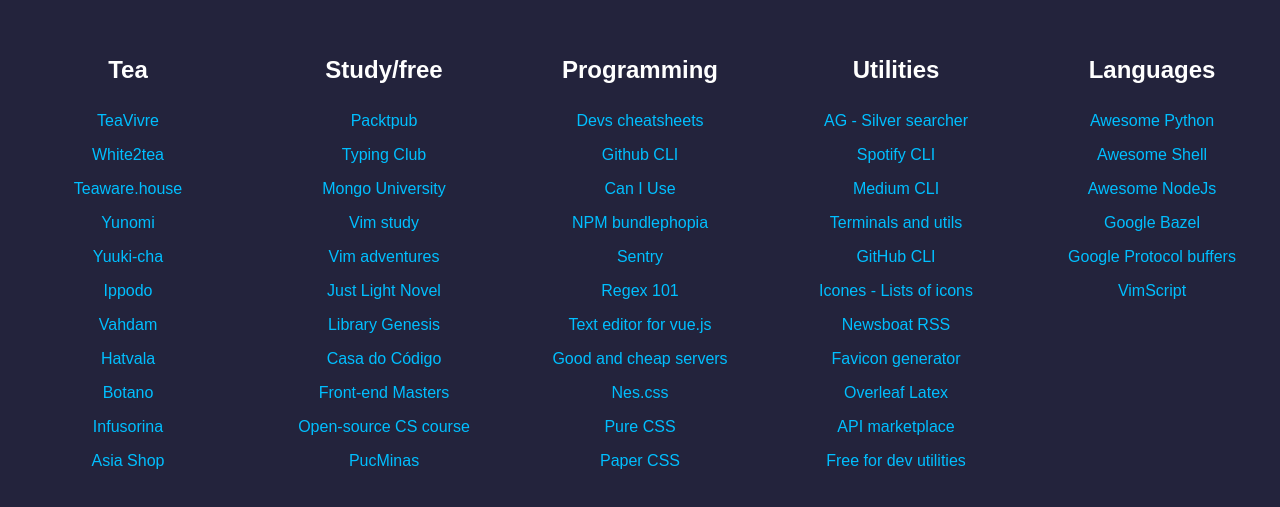
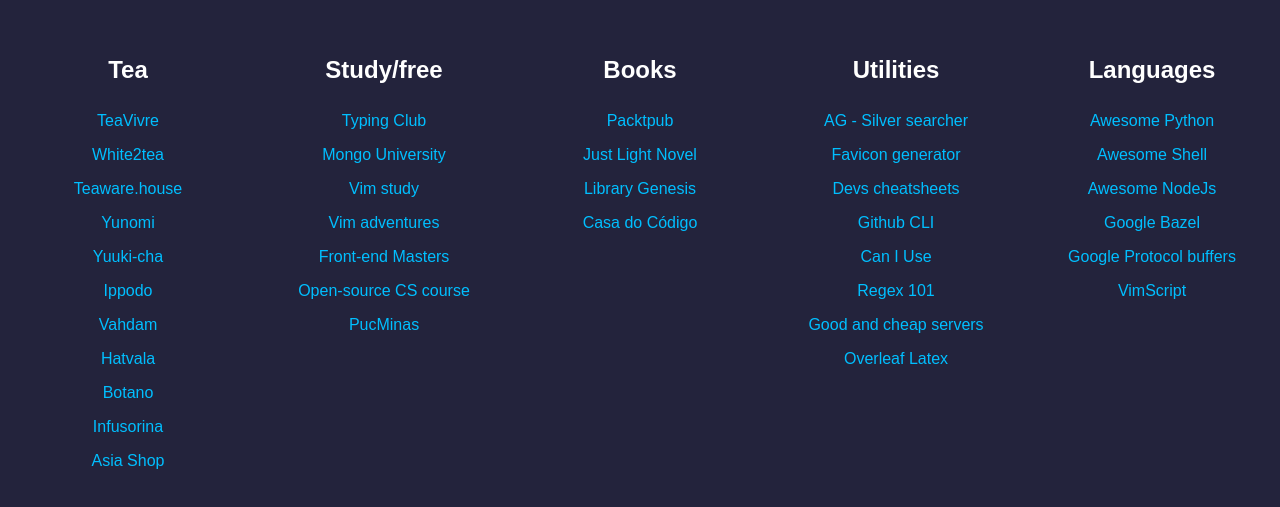
Before and after one commit to bosifullstack/startpage, a Svelte app: page / in a window 1280 px wide. Shown: the part 143-650 px from the top of the page. Built offline with nearby package versions, Linux system fonts and the light colour scheme.

Commit message:
Change categories and delete old links

```diff
--- /dev/null
+++ b/data/books.json
@@ -0,0 +1,18 @@
+[
+  {
+    "url": "https://subscription.packtpub.com/",
+    "name": "Packtpub"
+  },
+  {
+    "url": "https://justlightnovels.com/?__cf_chl_jschl_tk__=9e8283bd37d16c867ddf55e95e894b48f58d2085-1613502967-0-Af2rae82_oaczQlWd_Q6Iox7Mzca23yspwxlq0qtJYeqTD2D_3Jczx9TcOTwb-q2SgYmG9Ry0UO5JDxS1b49Rx6kHTr7sqfb9wDUYzah4mRZY111JdF0GMveP68IesisAvTpMQgNptrxDVAkabVmaQV_vaMsDmUpdSJMW_NMDQQlTG5Pd-ewvNmS-TG8U4PGdilcmsVG_V5D4yzYvnoBeGWOX410ZQ9XM7WBJ8StBn2he6oKL-9x6pvo63U_JjVfoTjUa5yBbsf7_wjykFH4KpMFe9Sad0eg9X9IIHpFJ8diVIctmz8JeHeaPI2yCUHXkQ",
+    "name": "Just Light Novel"
+  },
+  {
+    "url": "http://libgen.is/",
+    "name": "Library Genesis"
+  },
+  {
+    "url": "https://www.casadocodigo.com.br/",
+    "name": "Casa do Código"
+  }
+]
--- a/data/programming.json
+++ /dev/null
@@ -1,46 +0,0 @@
-[
-  {
-    "url": "https://devhints.io/",
-    "name": "Devs cheatsheets"
-  },
-  {
-    "url": "https://hub.github.com/",
-    "name": "Github CLI"
-  },
-  {
-    "url": "https://caniuse.com/",
-    "name": "Can I Use"
-  },
-  {
-    "url": "https://bundlephobia.com/",
-    "name": "NPM bundlephopia"
-  },
-  {
-    "url": "https://sentry.io/welcome/",
-    "name": "Sentry"
-  },
-  {
-    "url": "https://regex101.com/",
-    "name": "Regex 101"
-  },
-  {
-    "url": "https://tiptap.scrumpy.io/",
-    "name": "Text editor for vue.js"
-  },
-  {
-    "url": "https://contabo.com/?show=vps",
-    "name": "Good and cheap servers"
-  },
-  {
-    "url": "https://nostalgic-css.github.io/NES.css/",
-    "name": "Nes.css"
-  },
-  {
-    "url": "https://purecss.io/",
-    "name": "Pure CSS"
-  },
-  {
-    "url": "https://www.getpapercss.com/",
-    "name": "Paper CSS"
-  }
-]
--- a/data/study.json
+++ b/data/study.json
@@ -1,8 +1,4 @@
 [
-  {
-    "url": "https://subscription.packtpub.com/",
-    "name": "Packtpub"
-  },
   {
     "url": "https://www.typingclub.com/",
     "name": "Typing Club"
@@ -19,19 +15,7 @@
     "url": "https://vim-adventures.com/",
     "name": "Vim adventures"
   },
-  {
-    "url": "https://justlightnovels.com/?__cf_chl_jschl_tk__=9e8283bd37d16c867ddf55e95e894b48f58d2085-1613502967-0-Af2rae82_oaczQlWd_Q6Iox7Mzca23yspwxlq0qtJYeqTD2D_3Jczx9TcOTwb-q2SgYmG9Ry0UO5JDxS1b49Rx6kHTr7sqfb9wDUYzah4mRZY111JdF0GMveP68IesisAvTpMQgNptrxDVAkabVmaQV_vaMsDmUpdSJMW_NMDQQlTG5Pd-ewvNmS-TG8U4PGdilcmsVG_V5D4yzYvnoBeGWOX410ZQ9XM7WBJ8StBn2he6oKL-9x6pvo63U_JjVfoTjUa5yBbsf7_wjykFH4KpMFe9Sad0eg9X9IIHpFJ8diVIctmz8JeHeaPI2yCUHXkQ",
-    "name": "Just Light Novel"
-  },
-  {
-    "url": "http://libgen.is/",
-    "name": "Library Genesis"
-  },
-  {
-    "url": "https://www.casadocodigo.com.br/",
-    "name": "Casa do Código"
-  },
-  {
+ {
     "url": "https://frontendmasters.com",
     "name": "Front-end Masters"
   },
--- a/data/utilities.json
+++ b/data/utilities.json
@@ -4,43 +4,31 @@
     "name": "AG - Silver searcher"
   },
   {
-    "url": "https://github.com/Spotifyd/spotifyd",
-    "name": "Spotify CLI"
-  },
-  {
-    "url": "https://github.com/djadmin/medium-cli",
-    "name": "Medium CLI"
-  },
-  {
-    "url": "https://github.com/k4m4/terminals-are-sexy#readme",
-    "name": "Terminals and utils"
-  },
-  {
-    "url": "https://cli.github.com/",
-    "name": "GitHub CLI"
-  },
-  {
-    "url": "https://icones.netlify.app/",
-    "name": "Icones - Lists of icons"
-  },
-  {
-    "url": "https://newsboat.org/releases/2.20.1/docs/newsboat.html#_first_steps",
-    "name": "Newsboat RSS"
-  },
-  {
     "url": "https://favicon.io/",
     "name": "Favicon generator"
   },
   {
+    "url": "https://devhints.io/",
+    "name": "Devs cheatsheets"
+  },
+  {
+    "url": "https://hub.github.com/",
+    "name": "Github CLI"
+  },
+  {
+    "url": "https://caniuse.com/",
+    "name": "Can I Use"
+  },
+  {
+    "url": "https://regex101.com/",
+    "name": "Regex 101"
+  },
+  {
+    "url": "https://contabo.com/?show=vps",
+    "name": "Good and cheap servers"
+  },
+  {
     "url": "https://www.overleaf.com/project",
     "name": "Overleaf Latex"
-  },
-  {
-    "url": "https://rapidapi.com/?utm_source=header&utm_medium=email&utm_campaign=click-header",
-    "name": "API marketplace"
-  },
-  {
-    "url": "https://free-for.dev/#/",
-    "name": "Free for dev utilities"
   }
 ]
--- a/src/App.svelte
+++ b/src/App.svelte
@@ -37,7 +37,7 @@
   <div class="flex-div__content">
     <Fetch dataFile="./data/tea.json" idName="tea" />
     <Fetch dataFile="./data/study.json" idName="study/free" />
-    <Fetch dataFile="./data/programming.json" idName="programming" />
+    <Fetch dataFile="./data/books.json" idName="books" />
     <Fetch dataFile="./data/utilities.json" idName="utilities" />
     <Fetch dataFile="./data/languages.json" idName="languages" />
   </div>
```
Also changed, not shown: 3 other files (tests, documents, lock files or other folders).
